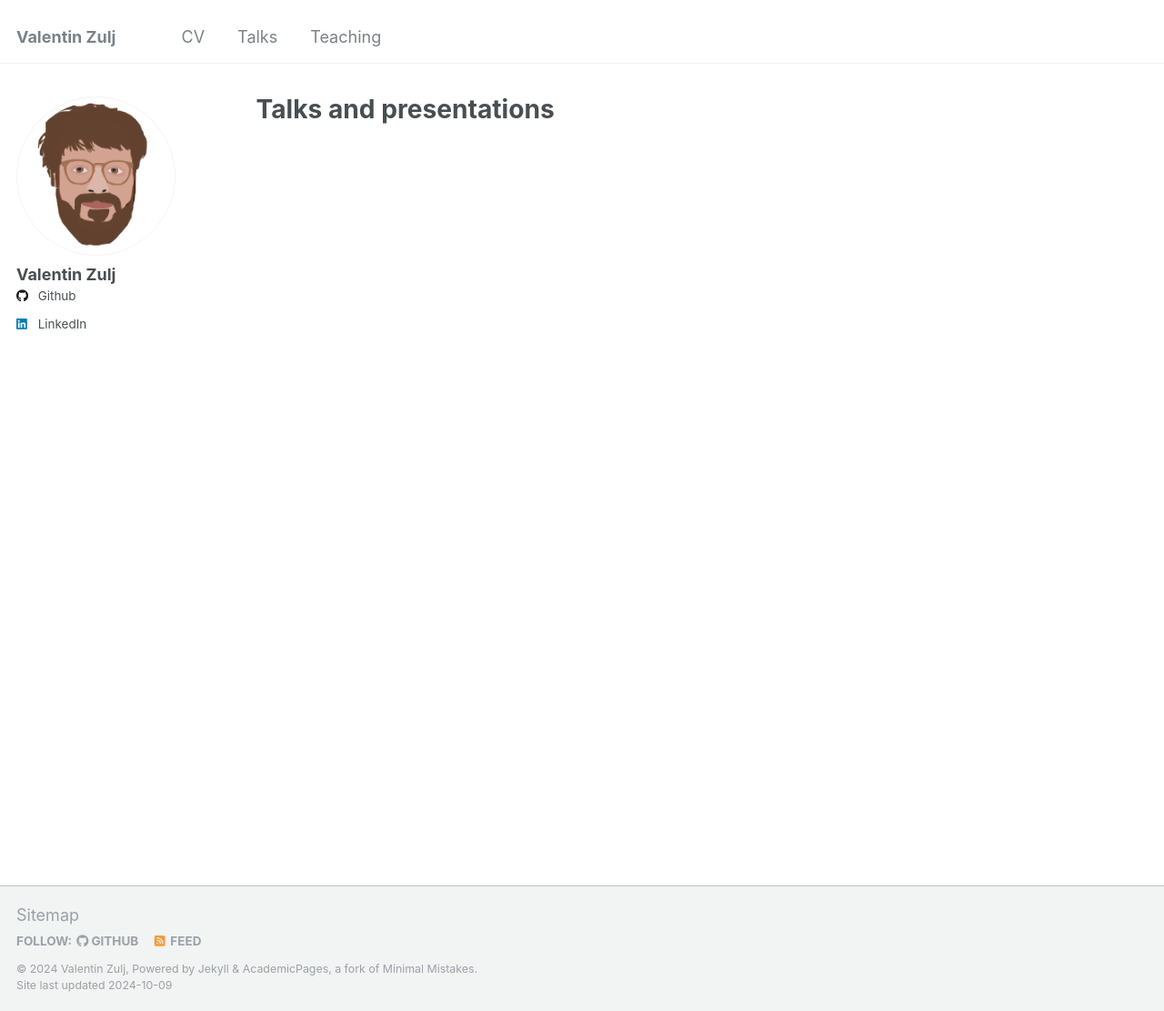
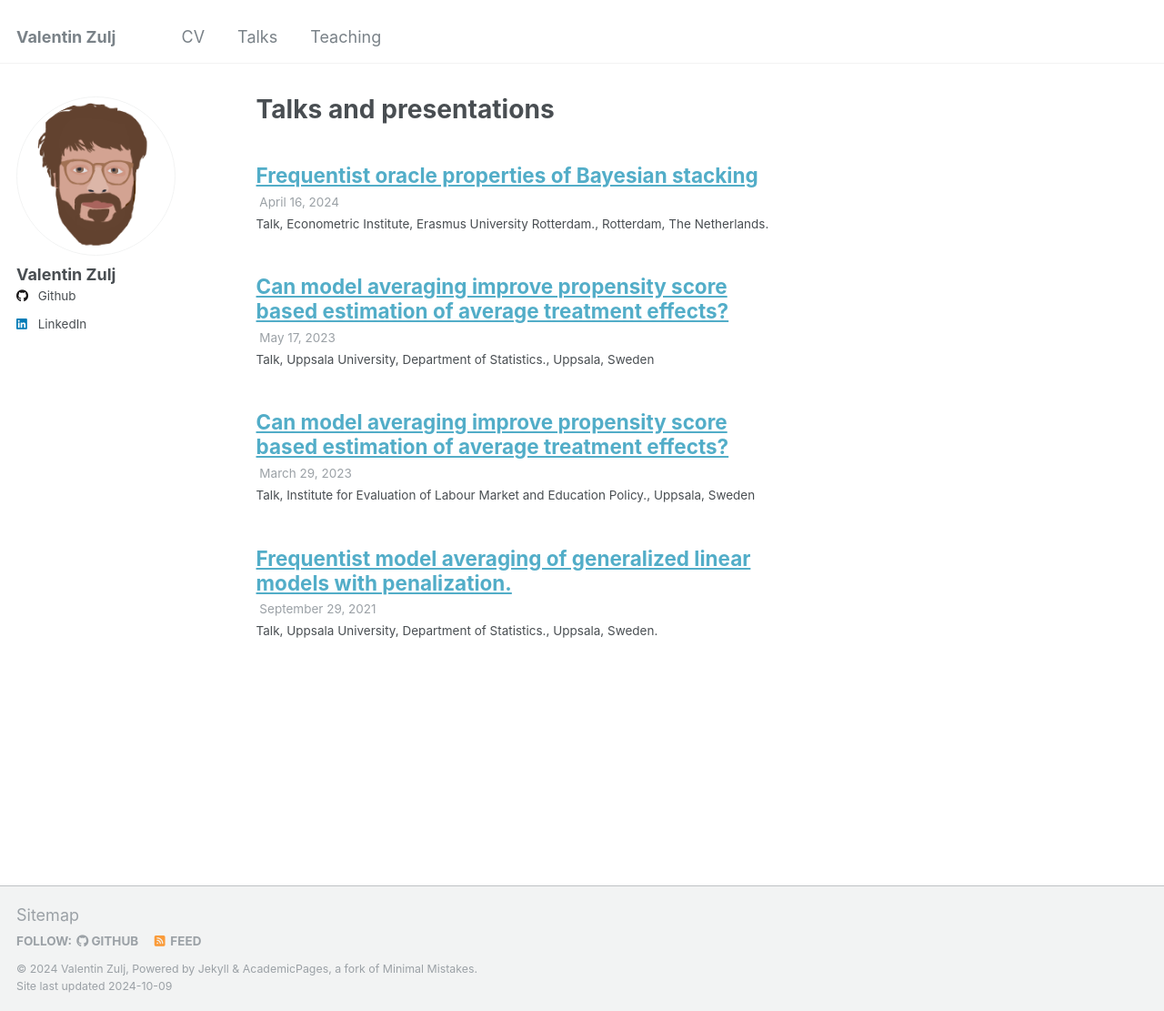
Before and after one commit to valentinzulj/valentinzulj.github.io, a Jekyll site: the page built from _pages/talks.html, in a window 1280 px wide and 1111 px high. Shown: the whole window at 91% size. Built offline with Jekyll 4.4.1, drawn with Linux system fonts in a browser that asks for light colours; a file with an impossible date is left out.

Commit message:
updated talks

```diff
--- a/_talks/ifau.md
+++ b/_talks/ifau.md
@@ -4,6 +4,6 @@ collection: talks
 type: "Talk"
 permalink: /talks/ifau
 venue: "Institute for Evaluation of Labour Market and Education Policy."
-date: 2023
+date: 29-03-2023
 location: "Uppsala, Sweden"
 ---
--- a/_talks/review_1.md
+++ b/_talks/review_1.md
@@ -4,6 +4,6 @@ collection: talks
 type: "Talk"
 permalink: talks/review_1
 venue: "Uppsala University, Department of Statistics."
-date: 2020
+date: 2021-09-29
 location: "Uppsala, Sweden."
 ---
--- a/_talks/rotterdam.md
+++ b/_talks/rotterdam.md
@@ -1,9 +1,9 @@
 ---
 title: "Frequentist oracle properties of Bayesian stacking"
 collection: talks
-type: "Tutorial"
+type: "Talk"
 permalink: /talks/rotterdam
 venue: "Econometric Institute, Erasmus University Rotterdam."
-date: 2024
+date: 2024-04-16
 location: "Rotterdam, The Netherlands."
 ---
```
Also changed, not shown: _talks/review_2.md (+1 -5 lines).
